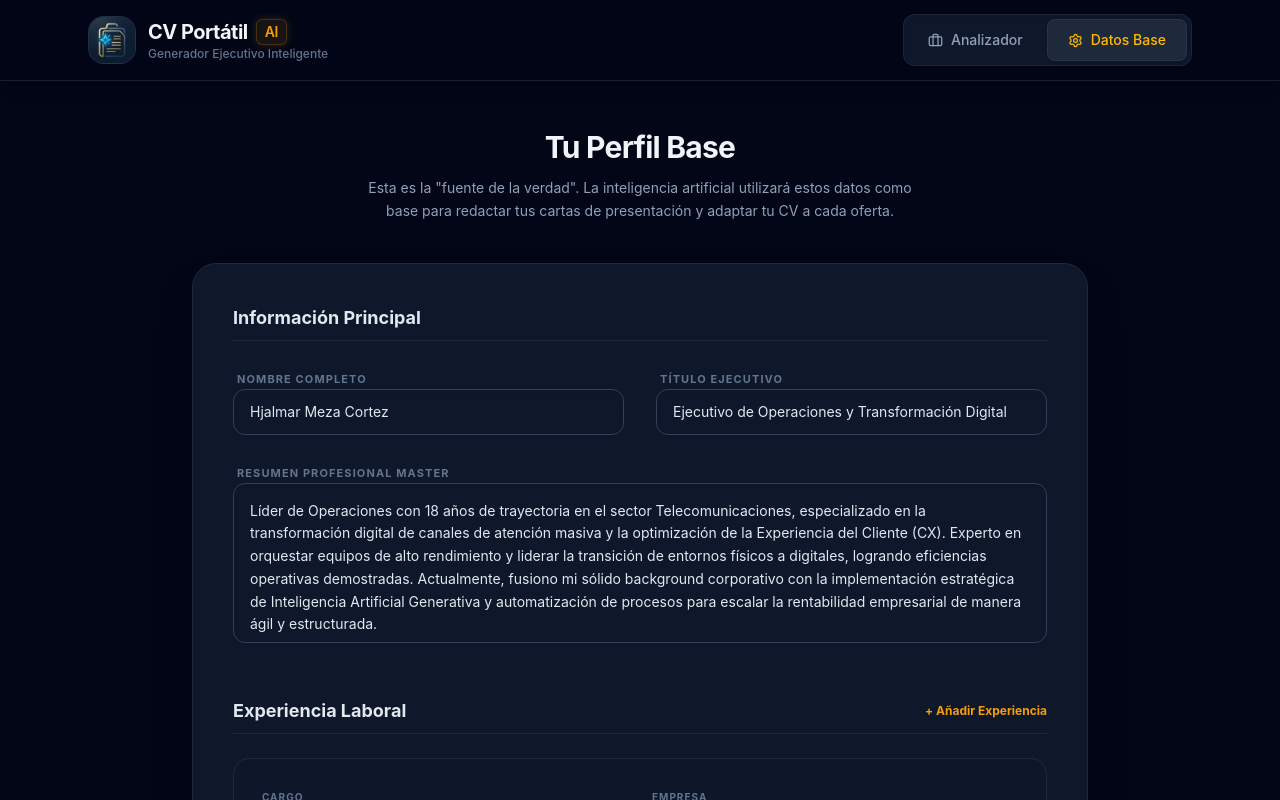
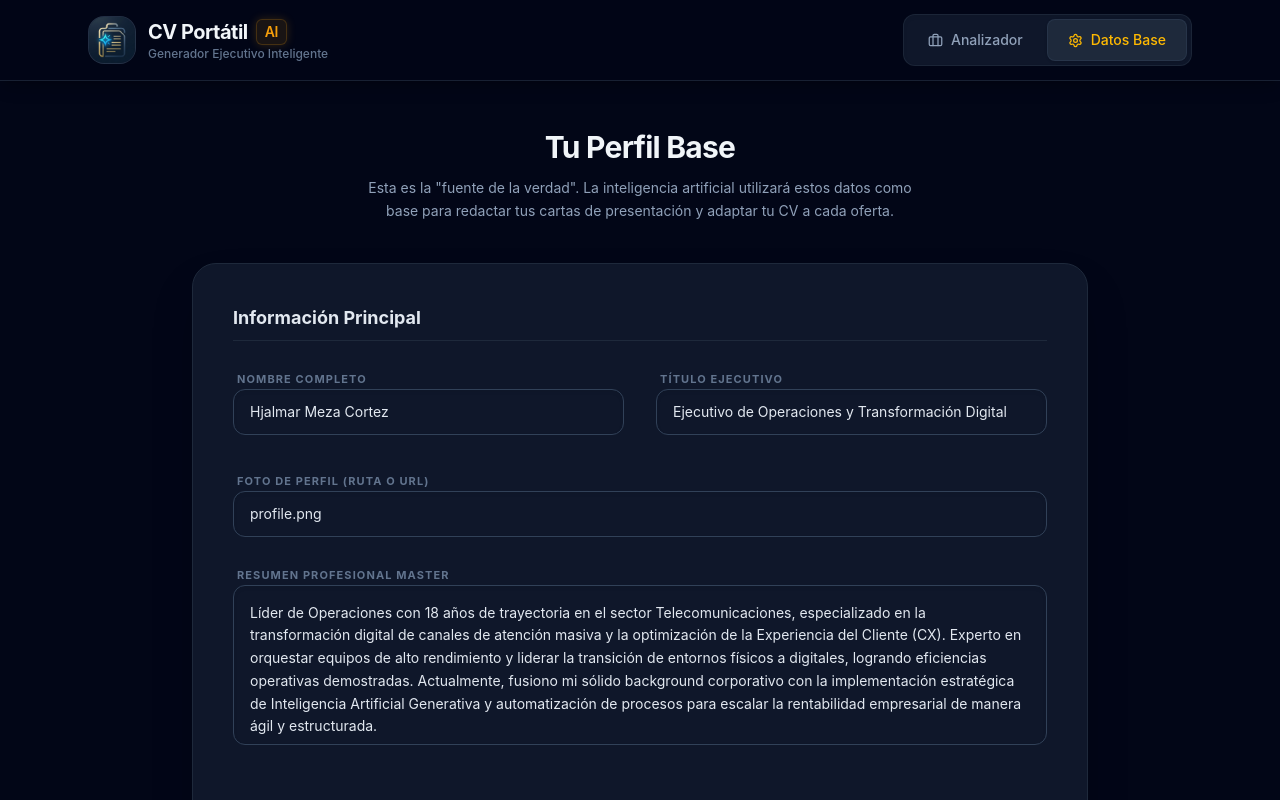
Before and after one commit to hjalmarmeza/CVPortatil-AI, a React (Vite) app: page / in a window 1280 px wide. Both pictures are taken after a click on the button "Datos Base". Shown: the top 800 px of the page. Built offline with nearby package versions, Linux system fonts and the light colour scheme.

Commit message:
Fix: resolver ruta de la foto de perfil en el renderizado de PDF para GitHub Pages

```diff
--- a/src/App.tsx
+++ b/src/App.tsx
@@ -390,6 +390,10 @@ function App() {
                     <label className="text-[11px] font-bold text-slate-500 uppercase tracking-widest pl-1">Título Ejecutivo</label>
                     <input type="text" value={baseCV.title} onChange={(e) => setBaseCV({...baseCV, title: e.target.value})} className="w-full bg-slate-900 border border-slate-700 rounded-xl px-4 py-3 text-sm text-slate-200 focus:outline-none focus:border-amber-500/50 focus:ring-1 focus:ring-amber-500/50 transition-all shadow-inner" />
                   </div>
+                  <div className="space-y-2 md:col-span-2">
+                    <label className="text-[11px] font-bold text-slate-500 uppercase tracking-widest pl-1">Foto de Perfil (Ruta o URL)</label>
+                    <input type="text" value={baseCV.contact?.photoUrl || ''} onChange={(e) => setBaseCV({...baseCV, contact: {...baseCV.contact, photoUrl: e.target.value}})} className="w-full bg-slate-900 border border-slate-700 rounded-xl px-4 py-3 text-sm text-slate-200 focus:outline-none focus:border-amber-500/50 focus:ring-1 focus:ring-amber-500/50 transition-all shadow-inner" placeholder="profile.png o URL de imagen" />
+                  </div>
                 </div>
 
                 <div className="space-y-2">
@@ -613,7 +617,7 @@ function App() {
                   {/* Photo - centrada perfectamente */}
                   <div style={{ marginBottom: '35px', width: '100%', textAlign: 'center' }}>
                     <div style={{ width: '140px', height: '140px', overflow: 'hidden', border: '3px solid rgba(255,255,255,0.4)', borderRadius: '4px', margin: '0 auto', display: 'block' }}>
-                      <img src={baseCV.contact?.photoUrl} alt="Foto" style={{ width: '140px', height: '140px', objectFit: 'cover', objectPosition: 'center top', display: 'block' }} />
+                      <img src={baseCV.contact?.photoUrl ? (baseCV.contact.photoUrl.startsWith('http') || baseCV.contact.photoUrl.startsWith('data:') ? baseCV.contact.photoUrl : `${import.meta.env.BASE_URL}${baseCV.contact.photoUrl.replace(/^\//, '')}`) : ''} alt="Foto" style={{ width: '140px', height: '140px', objectFit: 'cover', objectPosition: 'center top', display: 'block' }} />
                     </div>
                   </div>
 
--- a/src/data/baseCV.ts
+++ b/src/data/baseCV.ts
@@ -38,7 +38,7 @@ export const defaultBaseCV: BaseCV = {
     phone: "+34 634655522",
     location: "Salamanca (España)",
     linkedin: "linkedin.com/in/hjalmar-meza",
-    photoUrl: "/profile.png"
+    photoUrl: "profile.png"
   },
   summary: "Líder de Operaciones con 18 años de trayectoria en el sector Telecomunicaciones, especializado en la transformación digital de canales de atención masiva y la optimización de la Experiencia del Cliente (CX). Experto en orquestar equipos de alto rendimiento y liderar la transición de entornos físicos a digitales, logrando eficiencias operativas demostradas. Actualmente, fusiono mi sólido background corporativo con la implementación estratégica de Inteligencia Artificial Generativa y automatización de procesos para escalar la rentabilidad empresarial de manera ágil y estructurada.\n\nMI REGLA DE ORO:\n\"Lo que funciona, NO se toca; pero lo que puede optimizarse, lo transformo mediante flujos de trabajo autónomos y soluciones de IA que generan valor inmediato.\"",
   experience: [
```
